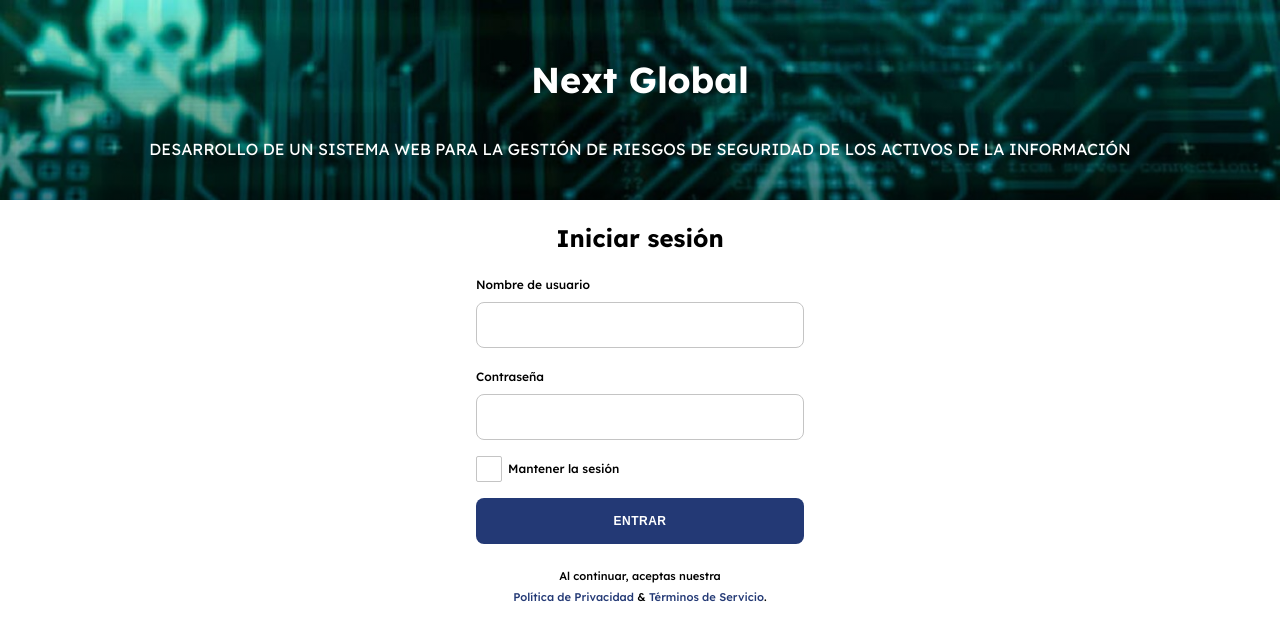
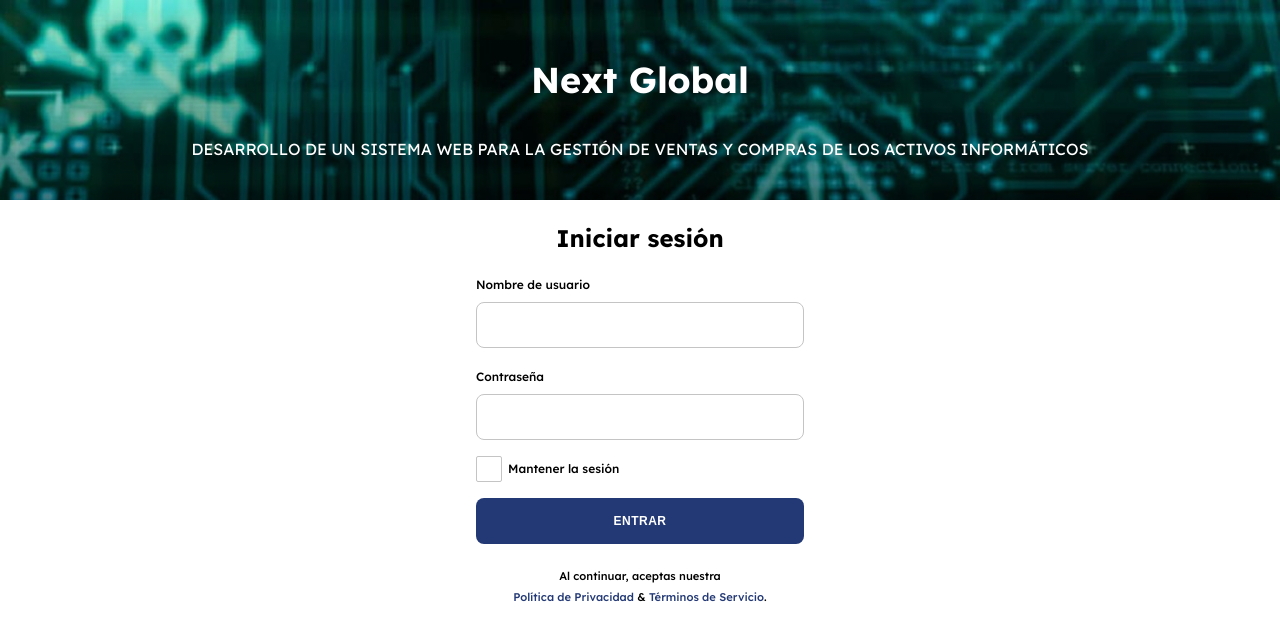
Before and after one commit to AlexOscarVargas/nextglobal, a PHP site: page /frontend/login.php in a window 1280 px wide. Shown: the top 627 px of the page. Run offline with PHP 8.4, Linux system fonts and the light colour scheme.

Commit message:
Update login.php

```diff
--- a/frontend/login.php
+++ b/frontend/login.php
@@ -79,7 +79,7 @@ include_once '../backend/php/login.php'
       <div class="left">
         <section class="copy">
           <h1>Next Global</h1>
-          <p>DESARROLLO DE UN SISTEMA WEB PARA LA GESTIÓN DE RIESGOS DE SEGURIDAD DE LOS ACTIVOS DE LA INFORMACIÓN</p>
+          <p>DESARROLLO DE UN SISTEMA WEB PARA LA GESTIÓN DE VENTAS Y COMPRAS DE LOS ACTIVOS INFORMÁTICOS</p>
 
         </section>
       </div>
```
